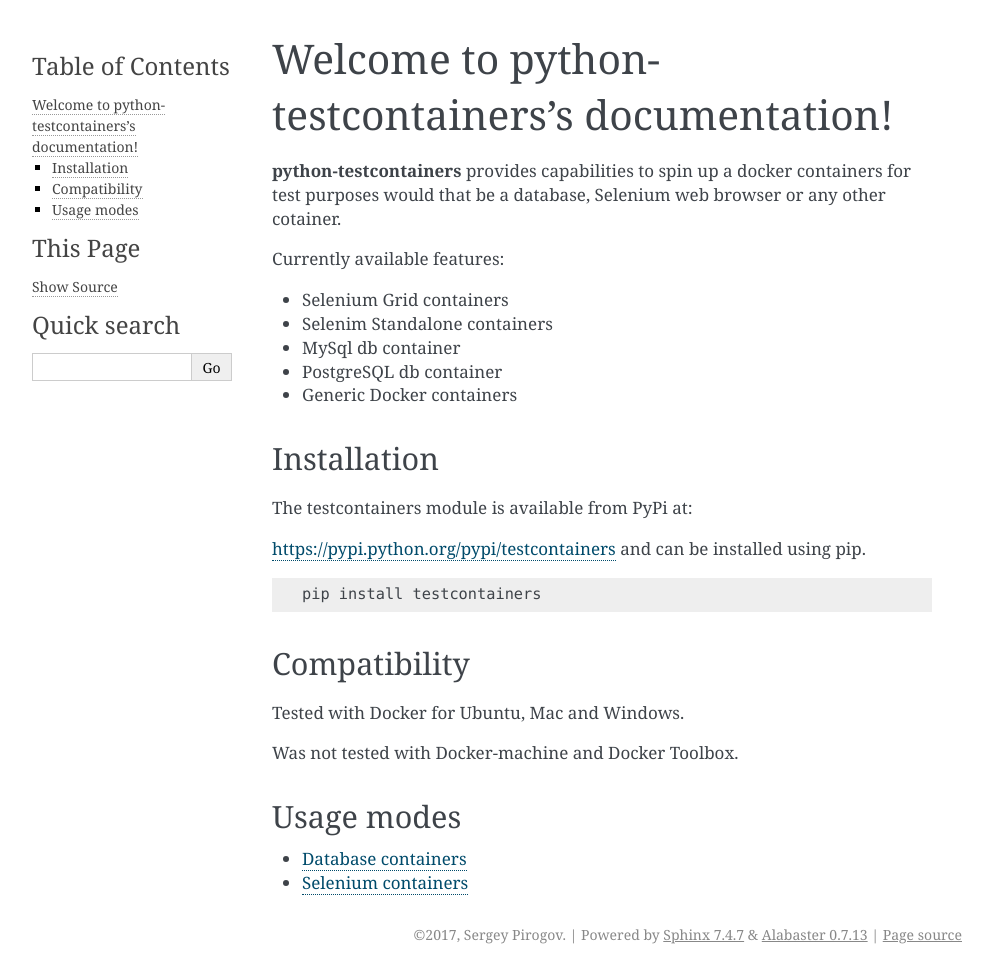
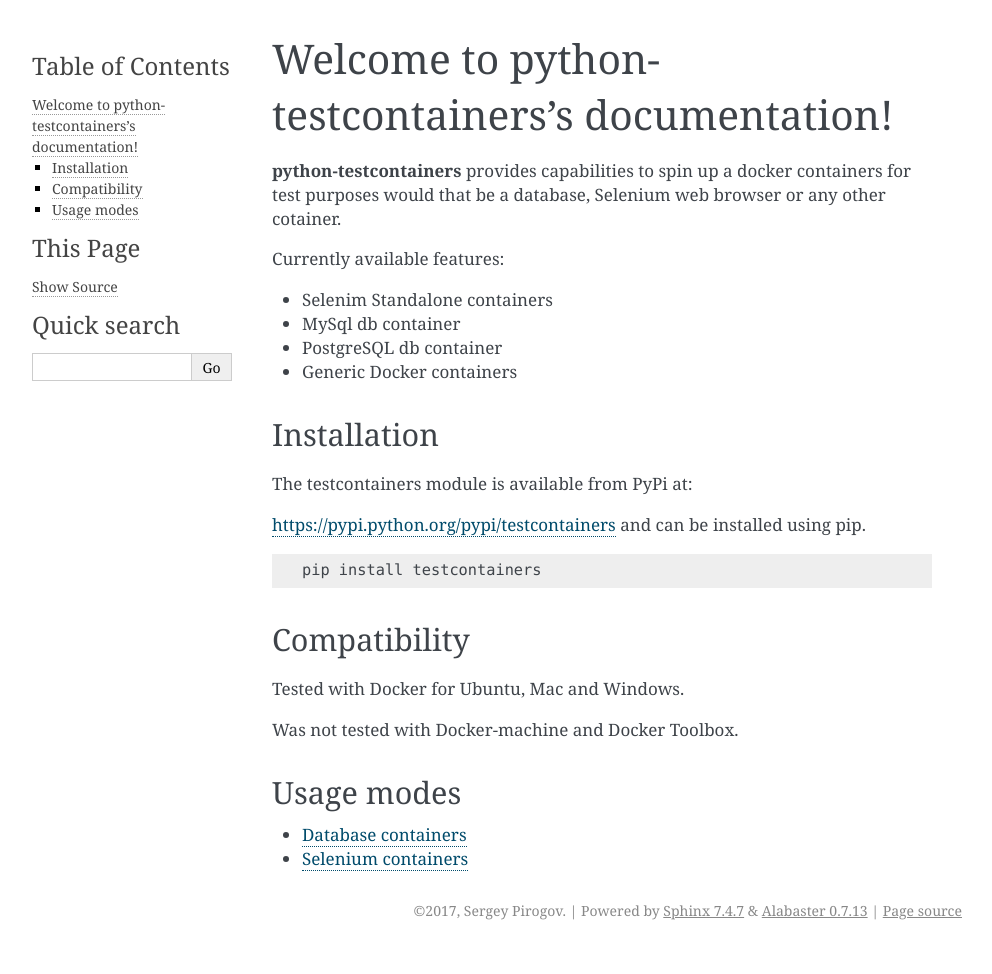
Before and after one commit to testcontainers/testcontainers-python, a Sphinx documentation site: the page built from docs/index.rst, in a window 1280 px wide. Shown: the whole page, without its empty margins (148-1140 px from the left). Built offline with Sphinx 7.4.7, drawn with Linux system fonts in a browser that asks for light colours; pages that are not in the unit, such as notebooks, are missing from menus; after the commit the page ends 950 px from its top, so only the background shows below that.

Commit message:
Update index.rst

```diff
--- a/docs/index.rst
+++ b/docs/index.rst
@@ -10,7 +10,6 @@
 
 Currently available features:
 
-- Selenium Grid containers
 - Selenim Standalone containers
 - MySql db container
 - PostgreSQL db container
```
